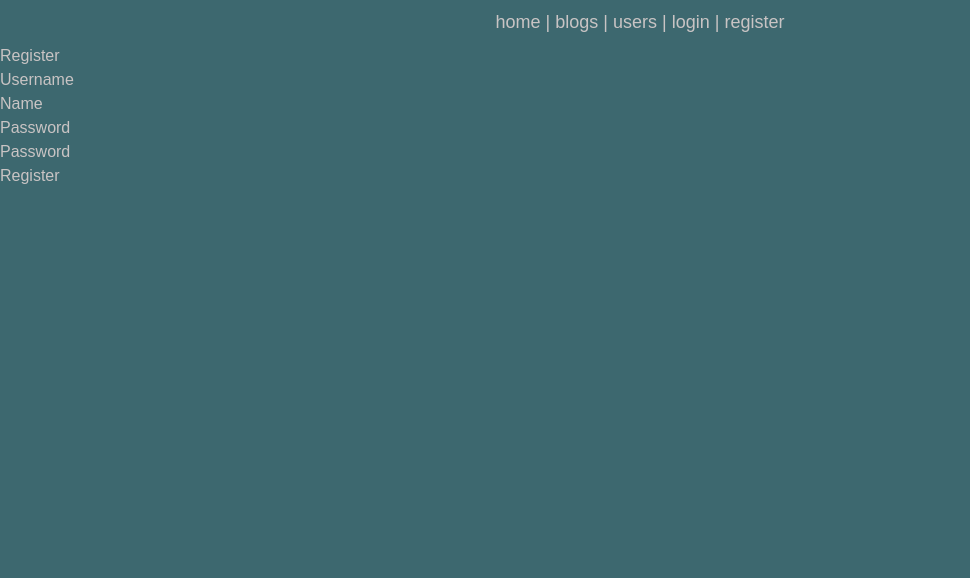
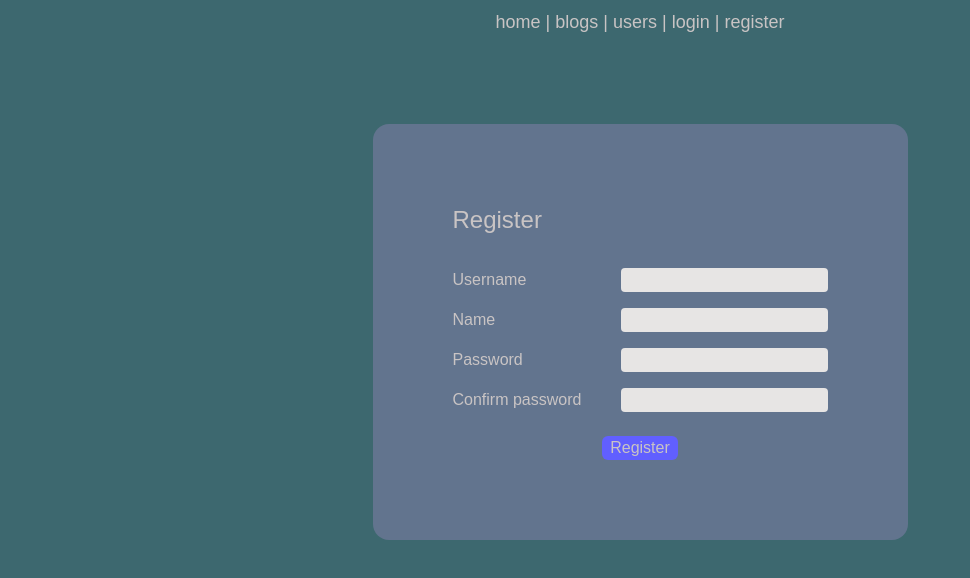
Before and after one commit to tommivk/fs-nextjs, a Next.js app: page /register in a window 1280 px wide. Shown: the top 578 px of the page, without its empty margins (0-970 px from the left). Built offline with nearby package versions, Linux system fonts and the light colour scheme; no server answers.

Commit message:
update styles

```diff
--- a/app/components/NavBar.tsx
+++ b/app/components/NavBar.tsx
@@ -21,7 +21,12 @@ const NavBar = () => {
           <Link href="/me">me</Link>
           {" | "}
           <em>{session.user?.name} logged in</em>{" "}
-          <button onClick={() => signOut()}>logout</button>
+          <button
+            onClick={() => signOut()}
+            className="rounded-md  w-fit m-auto bg-indigo-500 px-2 mt-6"
+          >
+            logout
+          </button>
         </>
       ) : (
         <>
--- a/app/login/page.tsx
+++ b/app/login/page.tsx
@@ -27,24 +27,43 @@ export default function LoginPage() {
   };
 
   return (
-    <div>
-      <h2>Login</h2>
+    <div className="flex justify-center">
+      <div className="m-auto px-20 py-20 bg-slate-500 mt-20 rounded-2xl w-fit">
+        <h2 className="text-2xl mb-4">Login</h2>
         <form onSubmit={handleSubmit}>
           <div>
-          <label>
+            <label htmlFor="username" className="w-24 inline-block">
               Username
-            <input type="text" name="username" required />
             </label>
+            <input
+              id="username"
+              className="bg-stone-200 rounded-sm mt-4 ml-2 text-slate-900"
+              type="text"
+              name="username"
+              required
+            />
           </div>
           <div>
-          <label>
+            <label htmlFor="password" className="w-24 inline-block">
               Password
-            <input type="password" name="password" required />
             </label>
+            <input
+              id="password"
+              className="bg-stone-200 rounded-sm mt-4 ml-2 text-slate-900"
+              type="password"
+              name="password"
+              required
+            />
           </div>
-        <button type="submit">Login</button>
-        {error && <p style={{ color: "red" }}>{error}</p>}
+          <button
+            className="rounded-md block w-fit m-auto bg-indigo-500 px-2 mt-6"
+            type="submit"
+          >
+            Login
+          </button>
+          {error && <p className="text-red-700 mt-2">{error}</p>}
         </form>
+      </div>
     </div>
   );
 }
--- a/app/register/page.tsx
+++ b/app/register/page.tsx
@@ -2,6 +2,9 @@
 
 import { useActionState } from "react";
 import { registerUser } from "../actions/users";
+
+const inputClass = "bg-stone-200 rounded-sm mt-4 ml-2 text-slate-900";
+const labelClass = "w-40 inline-block";
 
 const RegisterPage = () => {
   const [state, formAction] = useActionState(registerUser, {
@@ -9,56 +12,71 @@ const RegisterPage = () => {
     error: "",
   });
   return (
-    <div>
-      <h2>Register</h2>
+    <div className="flex justify-center">
+      <div className="m-auto px-20 py-20 bg-slate-500 mt-20 rounded-2xl w-fit">
+        <h2 className="text-2xl mb-4">Register</h2>
         <form action={formAction}>
           <div>
-          <label>
+            <label htmlFor="username" className={labelClass}>
               Username
+            </label>
             <input
+              id="username"
+              className={inputClass}
               type="text"
               name="username"
               required
               defaultValue={state.values?.username}
             />
-          </label>
           </div>
           <div>
-          <label>
+            <label htmlFor="name" className={labelClass}>
               Name
+            </label>
             <input
+              id="name"
+              className={inputClass}
               type="text"
               name="name"
               required
               defaultValue={state.values?.name}
             />
-          </label>
           </div>
           <div>
-          <label>
+            <label htmlFor="password" className={labelClass}>
               Password
+            </label>
             <input
+              id="password"
+              className={inputClass}
               type="password"
               name="password"
               required
               defaultValue={state.values?.password}
             />
-          </label>
           </div>
           <div>
-          <label>
-            Password
+            <label htmlFor="passwordConfirm" className={labelClass}>
+              Confirm password
+            </label>
             <input
+              id="passwordConfirm"
+              className={inputClass}
               type="password"
               name="passwordConfirm"
               required
               defaultValue={state.values?.passwordConfirm}
             />
-          </label>
           </div>
-        <button type="submit">Register</button>
-        {state.error && <p style={{ color: "red" }}>{state.error}</p>}
+          <button
+            className="rounded-md block w-fit m-auto bg-indigo-500 px-2 mt-6"
+            type="submit"
+          >
+            Register
+          </button>
+          {state.error && <p className="text-red-700 mt-2">{state.error}</p>}
         </form>
+      </div>
     </div>
   );
 };
```
Lines whose indentation alone changed are shown as unchanged.
